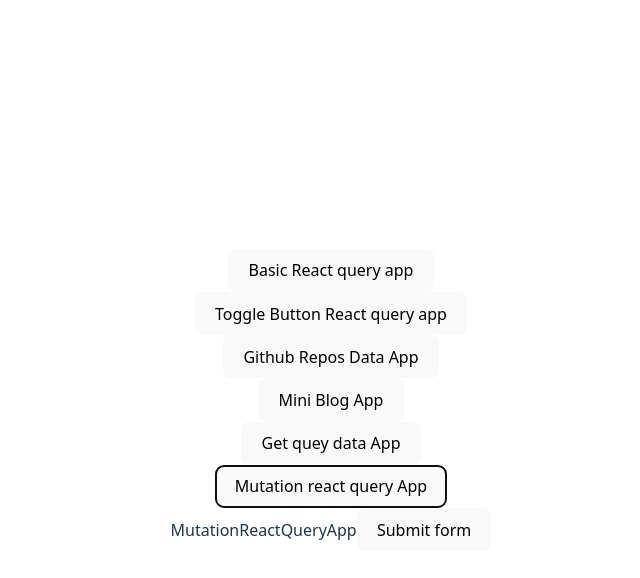
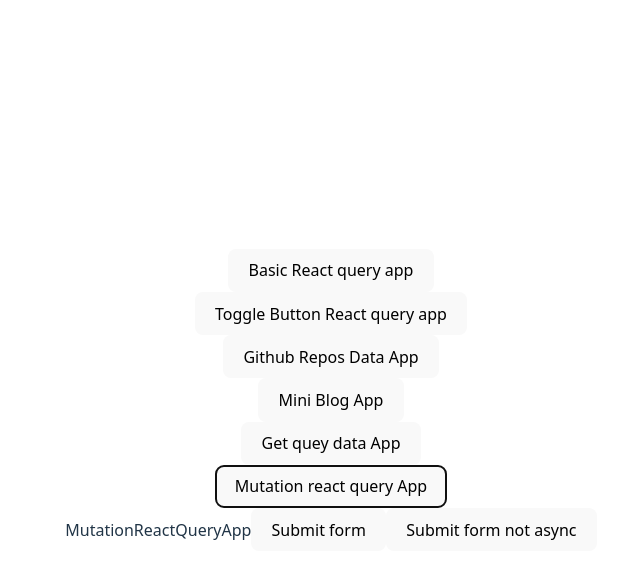
Before and after one commit to devrathsinghrana/codedamn-react-query, a React (Vite) app: page / in a window 1280 px wide. Both pictures are taken after a click on the button "Mutation react query App". Shown: the top 578 px of the page, without its empty margins (309-949 px from the left). Built offline with nearby package versions, Linux system fonts and the light colour scheme.

Commit message:
mutation.mutate() in react query

```diff
--- a/src/apps/MutationReactQueryApp.jsx
+++ b/src/apps/MutationReactQueryApp.jsx
@@ -1,9 +1,10 @@
 import { useMutation } from "@tanstack/react-query";
 import React from "react";
 
-const time = (duration, isError = false) => {
+const time = (duration, isError = false, params) => {
   return new Promise((resolve, reject) => {
     setTimeout(() => {
+      console.log("params", params);
       isError ? reject("Promise rejected") : resolve("Promise resolved");
       console.log("Promise was run!!");
     }, duration);
@@ -12,7 +13,7 @@
 
 const MutationReactQueryApp = () => {
   const mutation = useMutation({
-    mutationFn: () => time(1000),
+    mutationFn: (params) => time(1000, false, params),
     onSuccess: (data) => {
       // It can be successful with setQueryData where you can update UI based on post request response by mutating the cache
       console.log("Success", data);
@@ -23,7 +24,19 @@
 
   const callMutate = async () => {
     console.log("Updating post...");
-    await mutation.mutateAsync();
+    await mutation.mutateAsync("Param from mutateAsync");
+    console.log("Post updated");
+  };
+
+  const callMutateNotAsync = () => {
+    console.log("Updating post...");
+    mutation.mutate("Param from mutate", {
+      onSuccess: (data) => {
+        console.log("Success from mutate", data);
+      },
+      onError: (err) => console.log("Error from mutate", err),
+      onSettled: (data, err) => console.log("Settled from mutate", data, err),
+    }); //this will not return a promise
     console.log("Post updated");
   };
 
@@ -31,6 +44,7 @@
     <div>
       MutationReactQueryApp
       <button onClick={callMutate}>Submit form</button>
+      <button onClick={callMutateNotAsync}>Submit form not async</button>
     </div>
   );
 };
```
